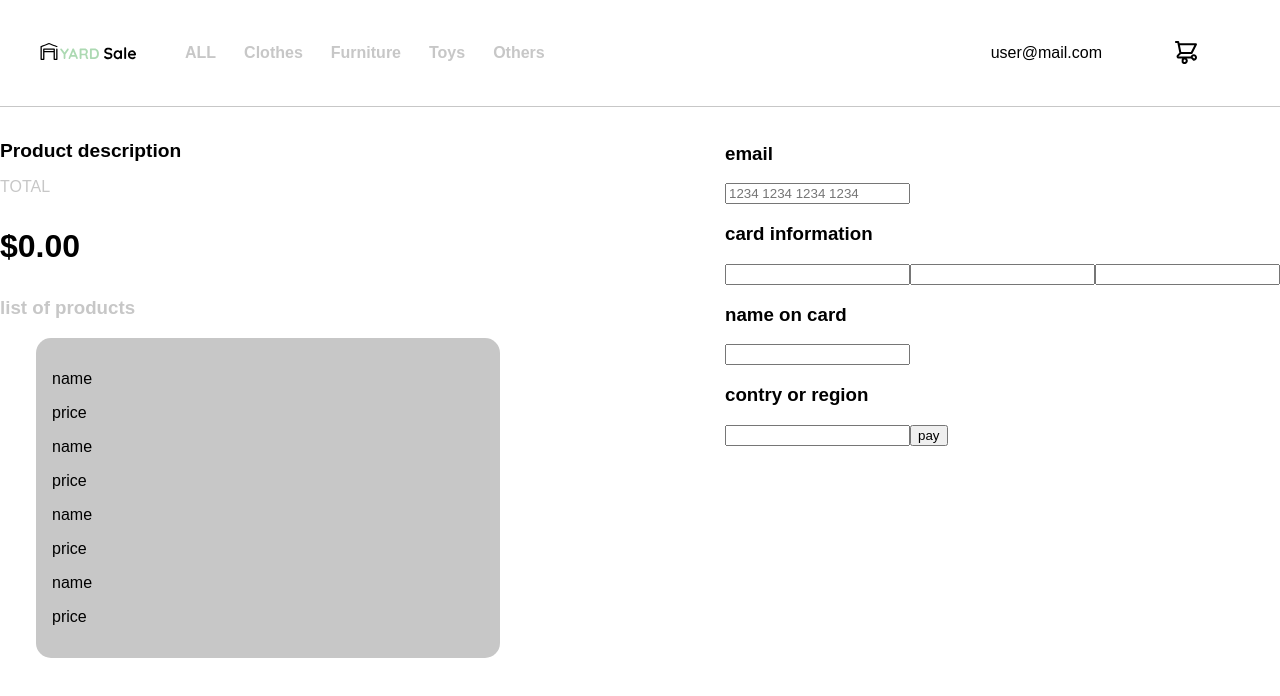
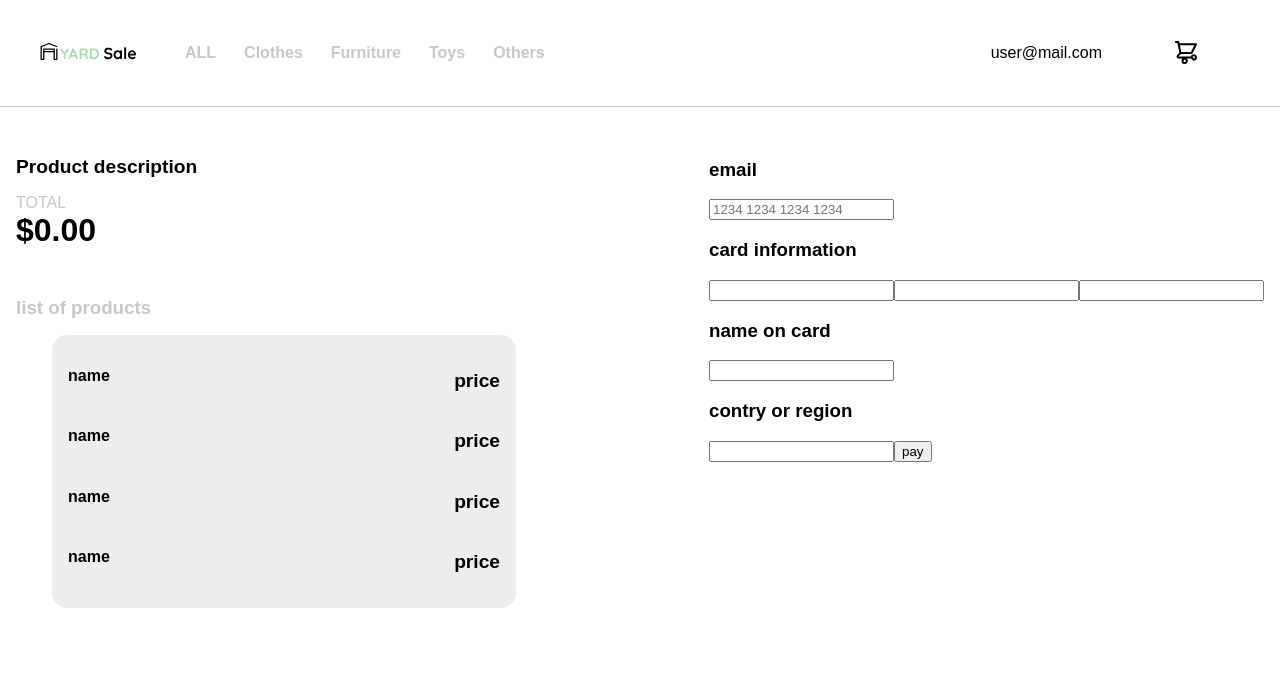
Before and after one commit to SergioHGHomez/Next_yardsale, a Next.js app: page /checkout in a window 1280 px wide. Shown: the top 696 px of the page. Built offline with nearby package versions, Linux system fonts and the light colour scheme.

Commit message:
added styles to the cartItem and added head to _document.js

```diff
--- a/src/components/CartItem.jsx
+++ b/src/components/CartItem.jsx
@@ -1,10 +1,11 @@
 import React from 'react';
+import styles from 'styles/CartItem.module.scss'
 
 const CartItem = () => {
     return(
-        <li className='cartItem'>
-            <p>name</p>
-            <p>price</p>
+        <li className={styles.cartItem}>
+            <p className={styles['cartItem_name']}>name</p>
+            <p className={styles['cartItem_price']}>price</p>
         </li>
     )
 }
--- /dev/null
+++ b/src/pages/_document.js
@@ -0,0 +1,20 @@
+import Document ,{Html, Head, Main, NextScript} from "next/document";
+
+
+class MyDocument extends Document {
+    render(){
+        return(
+            <Html lang="en">
+                <Head>
+                    <title>Yard Sale</title>
+                </Head>
+                <body>
+                    <Main />
+                    <NextScript />
+                </body>
+            </Html>
+        );
+    }
+};
+
+export default MyDocument;
--- a/src/styles/CartInfo.module.scss
+++ b/src/styles/CartInfo.module.scss
@@ -12,17 +12,20 @@
 
 .cartInfo_text{
     color: $--very-light-pink;
+    margin: 0;
 }
 
 .cartInfo_total{
     font-size: xx-large;
     font-weight: 700;
+    margin: 0;
+    margin-bottom: 48px;
 }
 
 .cartInfo_list{
     list-style: none;
     margin-left: 36px;
-    background-color: $--very-light-pink;
+    background-color: $--ligth-grey;
     padding: 16px;
     border-radius: 15px;
 
--- a/src/styles/CartItem.module.scss
+++ b/src/styles/CartItem.module.scss
@@ -1 +1,16 @@
 @import 'vars';
+
+.cartItem{
+    display: flex;
+    justify-content: space-between;
+}
+
+.cartItem_name{
+    font-weight: 700;
+    font-size: medium;
+}
+
+.cartItem_price{
+    font-weight: 700;
+    font-size: larger;
+}
--- a/src/styles/Checkout.module.scss
+++ b/src/styles/Checkout.module.scss
@@ -2,4 +2,5 @@
     margin-top: 124px;
     display: flex;
     justify-content: space-between;
+    padding: 16px;
 }
--- a/src/styles/Order.module.scss
+++ b/src/styles/Order.module.scss
@@ -5,6 +5,9 @@
     justify-content: space-between;
     align-items: center;
     margin-top: 16px;
+    background-color: $--Text-input-field;
+    border-radius: 15px;
+    padding: 8px;
 
 }
 
@@ -31,7 +34,7 @@
 }
 
 .order-closeIcon{
-    width: 16px;
+    width: 24px;
     cursor: pointer;
     padding: 4px;
 }
--- a/src/styles/OrderList.module.scss
+++ b/src/styles/OrderList.module.scss
@@ -7,8 +7,7 @@
     height: 70vh;
     width: 400px;
     display: grid;
-    justify-items: center;
-    justify-content: center;
+    justify-content: start;
     padding: 32px;
     // padding-right: 50px;
     border-radius: 0 0 25px 25px;
@@ -23,7 +22,8 @@
 
 
 .orderList-list{
-    width: 300px;
+    margin-left: 16px;
+    width: 350px;
     display: flex;
     flex-direction: column;
     justify-content: center;
@@ -60,7 +60,7 @@
 
 .orderList_products{
     width: 100%;
-    background: $--Text-input-field;
+    padding: 0;
 
 }
 
--- a/src/styles/_vars.scss
+++ b/src/styles/_vars.scss
@@ -1,6 +1,7 @@
 
     /* colors */
     $--very-light-pink: #c7c7c7;
+    $--ligth-grey: #ededed;
     $--hospital-green: #acd9b2;
     $--Text-input-field: #f7f7f7;
     $--dark: #232330;
--- a/src/templates/Checkout.jsx
+++ b/src/templates/Checkout.jsx
@@ -1,18 +1,21 @@
 import React from 'react';
+import Head from 'next/head';
 import styles from '@styles/Checkout.module.scss';
 import CartInfo from '@containers/CartInfo';
 import PayInfo from '@components/PayInfo';
 
 const Checkout = () => {
   return (
+    <>
+      <Head>
+        <title>Checkout</title>
+      </Head>
       <section className={styles.checkout}>
-
         <CartInfo />
         <PayInfo />
       </section>
+    </>
   );
-
-}
-
+};
 
 export default Checkout;
```
Also changed, not shown: src/components/Order.jsx (+2 -1 lines), src/pages/index.js (+7 -1 lines). Lines whose indentation alone changed are shown as unchanged.
